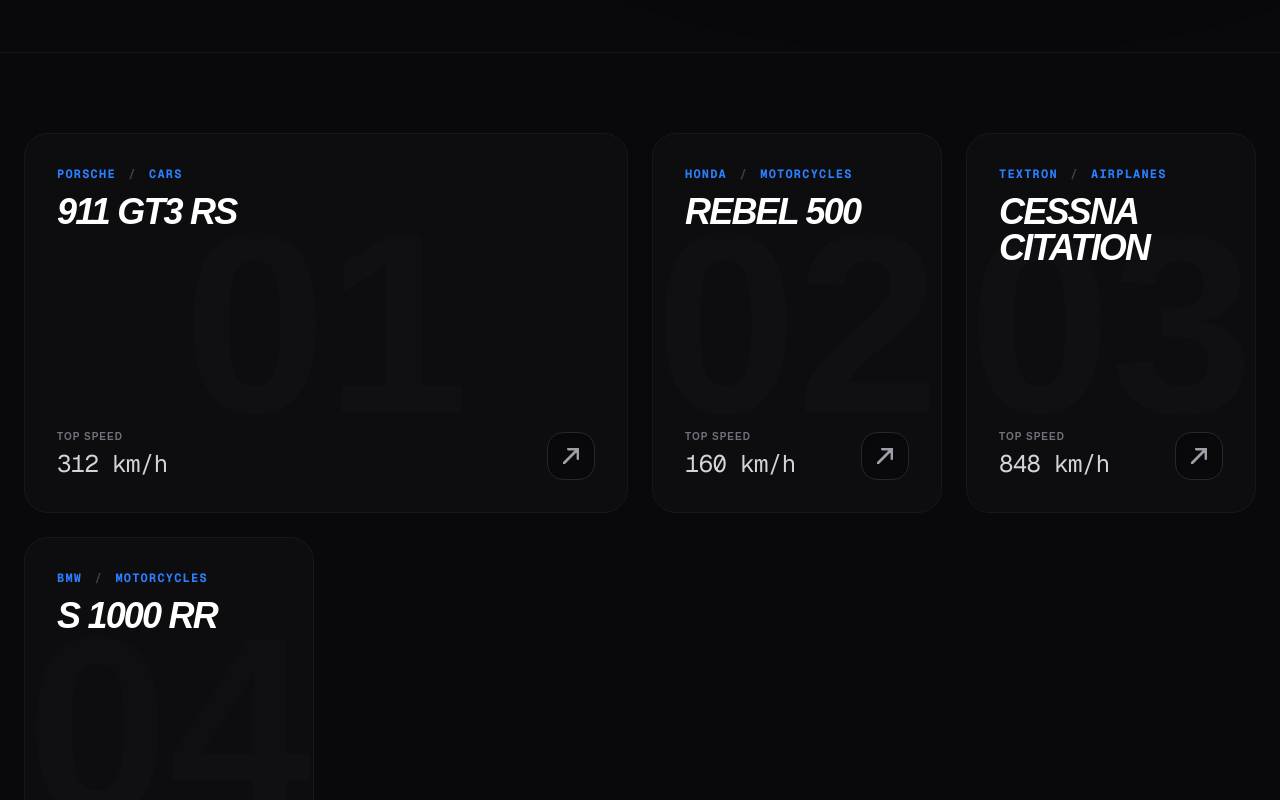
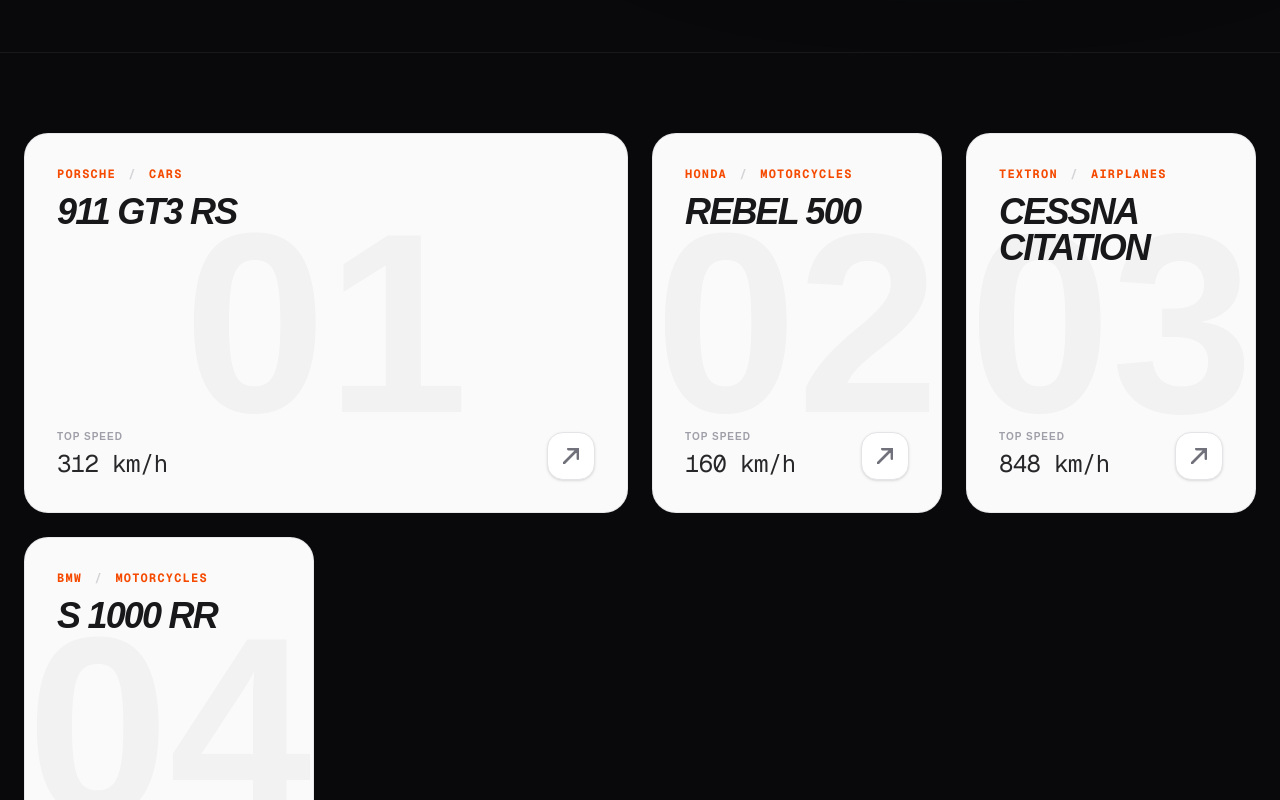
Before and after one commit to FHajid/AeroSphere, a Next.js app: page /product in a window 1280 px wide. Shown: the part 520-1320 px from the top of the page. Built offline with nearby package versions, Linux system fonts and the light colour scheme.

Commit message:
Add product id for it

```diff
--- /dev/null
+++ b/app/product/Cars/Porsche911/page.tsx
@@ -0,0 +1,7 @@
+import React from 'react'
+
+export default function Porsche911() {
+  return (
+    <div>Porsche 911</div>
+  )
+}
--- /dev/null
+++ b/app/product/[id]/page.tsx
@@ -0,0 +1,140 @@
+'use client';
+
+import React from 'react';
+import { useParams } from 'next/navigation';
+import Link from 'next/link';
+import Header from '../../component/header';
+import Footer from '../../component/footer';
+
+// Import komponen 3D kamu
+import Porsce911 from "../../component/3D/porsche911";
+import HondaShadow from "../../component/3D/hondaShadow";
+import Hondacrf from "../../component/3D/hondacrf";
+
+// Data lokal untuk dicocokkan berdasarkan ID URL
+const productsData = [
+  {
+    id: 1,
+    name: '911 GT3 RS',
+    brand: 'Porsche',
+    cat: 'Cars',
+    speed: '312 km/h',
+    desc: 'Dirancang untuk performa murni di lintasan balap dengan aerodinamika tingkat tinggi dan mesin flat-six naturally aspirated.',
+    model: <Porsce911/>
+  },
+  {
+    id: 2,
+    name: 'Rebel 500',
+    brand: 'Honda',
+    cat: 'Motorcycles',
+    speed: '160 km/h',
+    desc: 'Motor cruiser modern yang memadukan desain klasik dengan teknologi andal untuk kenyamanan berkendara harian maupun turing.',
+    model: <HondaShadow/>
+  },
+  {
+    id: 3,
+    name: 'Cessna Citation',
+    brand: 'Textron',
+    cat: 'Airplanes',
+    speed: '848 km/h',
+    desc: 'Jet bisnis premium berkecepatan tinggi yang menawarkan kabin mewah serta efisiensi performa penerbangan jarak jauh.',
+    model: <Hondacrf/> // Silakan ganti ke komponen Airplane kamu jika sudah ada
+  },
+  {
+    id: 4,
+    name: 'S 1000 RR',
+    brand: 'BMW',
+    cat: 'Motorcycles',
+    speed: '303 km/h',
+    desc: 'Superbike legendaris dengan teknologi kontrol traksi mutakhir dan mesin bertenaga buas untuk dominasi total di sirkuit.',
+    model: <Hondacrf/> // Silakan ganti ke komponen BMW kamu jika sudah ada
+  },
+];
+
+export default function ProductDetailPage() {
+  const params = useParams();
+
+  // Mencari produk yang sesuai dengan ID dari URL params
+  const product = productsData.find((p) => p.id === Number(params.id));
+
+  // Jika produk tidak ditemukan
+  if (!product) {
+    return (
+      <div className="bg-white min-h-screen flex flex-col items-center justify-center text-zinc-900">
+        <h1 className="text-2xl font-bold mb-4">Product Not Found</h1>
+        <Link href="/product" className="text-orange-500 font-bold hover:underline">
+          ← Back to Products
+        </Link>
+      </div>
+    );
+  }
+
+  return (
+    <div className="bg-white text-zinc-900 min-h-screen flex flex-col">
+      <Header/>
+
+
+      <main className="flex-grow pt-32 max-w-7xl w-full mx-auto px-6 pb-20">
+
+
+        <Link href="/product" className="inline-flex items-center gap-2 text-xs font-bold tracking-widest uppercase text-zinc-400 hover:text-orange-500 transition-colors mb-12">
+          ← Back to Catalogue
+        </Link>
+
+        <div className="grid grid-cols-1 lg:grid-cols-2 gap-12 items-center">
+
+
+          <div className="bg-zinc-950 border border-zinc-900 rounded-[2rem] h-[400px] md:h-[550px] relative overflow-hidden shadow-inner flex items-center justify-center">
+
+            <div className="absolute inset-0 bg-[radial-gradient(circle_at_center,rgba(249,115,22,0.08),transparent)] pointer-events-none" />
+
+            <div className="w-full h-full outline-none">
+              {product.model}
+            </div>
+          </div>
+
+
+          <div className="space-y-8">
+            <div>
+              <span className="text-orange-600 font-mono text-sm font-bold tracking-widest uppercase block mb-2">
+                {product.brand}  {product.cat}
+              </span>
+              <h1 className="text-5xl md:text-7xl font-black uppercase italic tracking-tighter text-zinc-900 leading-none">
+                {product.name}
+              </h1>
+            </div>
+
+            <p className="text-zinc-600 text-lg leading-relaxed font-medium">
+              {product.desc}
+            </p>
+
+
+            <div className="grid grid-cols-2 gap-4 border-t border-b border-zinc-100 py-6">
+              <div>
+                <p className="text-[10px] text-zinc-400 font-bold uppercase tracking-widest">Performance</p>
+                <p className="text-2xl font-black italic tracking-tight text-zinc-900 mt-1">{product.speed}</p>
+              </div>
+              <div>
+                <p className="text-[10px] text-zinc-400 font-bold uppercase tracking-widest">File Format</p>
+                <p className="text-2xl font-black italic tracking-tight text-zinc-900 mt-1">.GLTF / .GLB</p>
+              </div>
+            </div>
+
+
+            <div className="flex flex-col sm:flex-row gap-4 pt-4">
+              <button className="flex-1 bg-zinc-900 text-white py-4 rounded-2xl font-black uppercase text-xs tracking-widest hover:bg-orange-500 transition-colors shadow-lg hover:shadow-orange-500/20">
+                Open in AeroSphere Viewer
+              </button>
+              <button className="px-8 py-4 border border-zinc-200 rounded-2xl font-black uppercase text-xs tracking-widest hover:bg-zinc-50 transition-colors">
+                Download Assets
+              </button>
+            </div>
+          </div>
+
+        </div>
+      </main>
+
+      <Footer/>
+    </div>
+  );
+}
--- a/app/product/page.tsx
+++ b/app/product/page.tsx
@@ -4,6 +4,7 @@
 import Header from '../component/header';
 import Footer from '../component/footer';
 import Card from '../component/card';
+import Link from 'next/link';
 
 const products = [
   { id: 1, name: '911 GT3 RS', brand: 'Porsche', cat: 'Cars', price: 'Premium', speed: '312 km/h' },
@@ -56,46 +57,47 @@
         </div>
       </section>
 
-      {/* ── BENTO PRODUCT GRID ── */}
+      {/* ── BENTO PRODUCT GRID (LIGHT MODE + DYNAMIC ROUTING) ── */}
       <section className="py-20 px-6 max-w-7xl mx-auto">
         <div className="grid grid-cols-1 sm:grid-cols-2 md:grid-cols-4 gap-6">
           {filtered.map((p, index) => (
-            <div
+            <Link
+              href={`/product/${p.id}`}
               key={p.id}
-              className={`group relative overflow-hidden bg-zinc-900/30 border border-zinc-900 rounded-3xl p-8 min-h-[380px] flex flex-col justify-between transition-all duration-500 hover:-translate-y-1 hover:bg-zinc-900/70 hover:border-blue-500/50 hover:shadow-[0_20px_40px_rgba(0,0,0,0.5)] ${
+              className={`group relative overflow-hidden bg-zinc-50 border border-zinc-200/80 rounded-3xl p-8 min-h-[380px] flex flex-col justify-between transition-all duration-500 hover:-translate-y-1 hover:bg-white hover:border-orange-500/50 hover:shadow-[0_20px_40px_rgba(0,0,0,0.06)] ${
                 index === 0 ? 'sm:col-span-2 md:col-span-2' : ''
               }`}
             >
               {/* Card Header Info */}
               <div className="z-10">
-                <span className="text-blue-500 font-mono text-xs font-bold tracking-widest block mb-3 uppercase">
-                  {p.brand} <span className="text-zinc-700 mx-1">/</span> {p.cat}
+                <span className="text-orange-600 font-mono text-xs font-bold tracking-widest block mb-3 uppercase">
+                  {p.brand} <span className="text-zinc-300 mx-1">/</span> {p.cat}
                 </span>
-                <h2 className="text-3xl md:text-4xl font-black uppercase italic tracking-tighter leading-none text-white group-hover:text-blue-400 transition-colors">
+                <h2 className="text-3xl md:text-4xl font-black uppercase italic tracking-tighter leading-none text-zinc-900 group-hover:text-orange-600 transition-colors">
                   {p.name}
                 </h2>
               </div>
 
               {/* Dekorasional - Big Watermark Number */}
-              <div className="absolute top-1/2 left-1/2 -translate-x-1/2 -translate-y-1/2 opacity-[0.01] text-[16rem] font-black text-white group-hover:opacity-[0.03] transition-opacity duration-500 pointer-events-none select-none">
+              <div className="absolute top-1/2 left-1/2 -translate-x-1/2 -translate-y-1/2 opacity-[0.03] text-[16rem] font-black text-zinc-900 group-hover:opacity-[0.06] transition-opacity duration-500 pointer-events-none select-none">
                 0{p.id}
               </div>
 
               {/* Card Footer Info */}
               <div className="z-10 flex justify-between items-end pt-12">
                 <div className="space-y-1">
-                  <p className="text-[10px] text-zinc-500 uppercase tracking-widest font-bold">Top Speed</p>
-                  <p className="font-mono text-2xl text-zinc-300 tracking-tight">{p.speed}</p>
+                  <p className="text-[10px] text-zinc-400 uppercase tracking-widest font-bold">Top Speed</p>
+                  <p className="font-mono text-2xl text-zinc-800 tracking-tight">{p.speed}</p>
                 </div>
 
-                {/* Interactive Arrow Button */}
-                <button className="h-12 w-12 rounded-2xl border border-zinc-800 bg-zinc-950 flex items-center justify-center text-zinc-400 group-hover:bg-blue-600 group-hover:border-blue-600 group-hover:text-white transition-all duration-500 shadow-inner">
+                {/* Interactive Arrow Button (Diubah jadi div agar tidak ada konflik button di dalam tautan) */}
+                <div className="h-12 w-12 rounded-2xl border border-zinc-200 bg-white flex items-center justify-center text-zinc-500 group-hover:bg-orange-500 group-hover:border-orange-500 group-hover:text-white transition-all duration-500 shadow-sm">
                    <svg width="16" height="16" viewBox="0 0 15 15" fill="none" xmlns="http://www.w3.org/2000/svg" className="group-hover:rotate-45 transition-transform duration-500">
                       <path d="M1 14L14 1M14 1H5M14 1V10" stroke="currentColor" strokeWidth="2.5" strokeLinecap="round" strokeLinejoin="round" />
                    </svg>
-                </button>
+                </div>
               </div>
-            </div>
+            </Link>
           ))}
         </div>
       </section>
```
